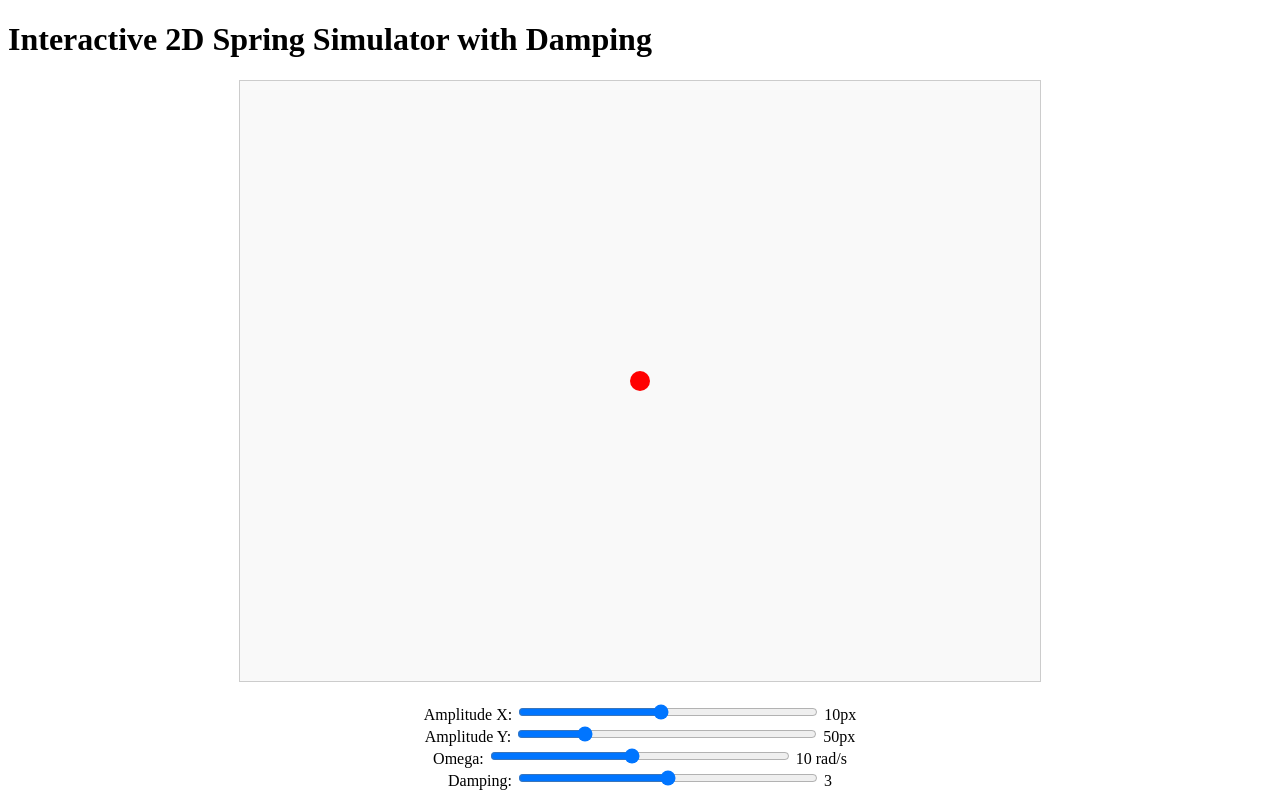
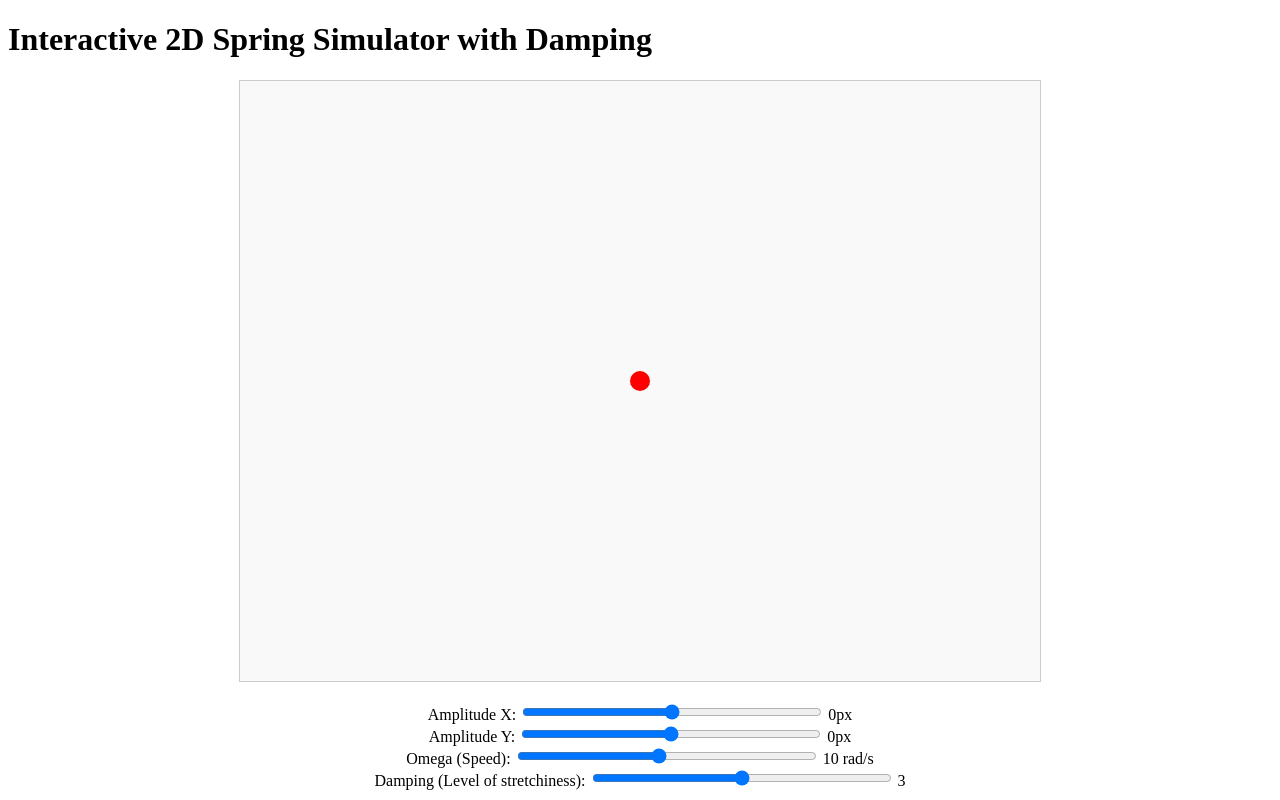
Before and after one commit to kimgh06/balltagu, a SvelteKit app: page / in a window 1280 px wide. Built offline with nearby package versions, Linux system fonts and the light colour scheme.

Commit message:
add comment and edit codes

```diff
--- a/src/routes/+page.svelte
+++ b/src/routes/+page.svelte
@@ -10,10 +10,10 @@
   let context: CanvasRenderingContext2D;
 
   // 초기 변수
-  let amplitudeX = 100; // x축 초기 진폭 (px)
-  let amplitudeY = 50;  // y축 초기 진폭 (px)
+  let amplitudeX = 0; // x축 초기 진폭 (px)
+  let amplitudeY = 0;  // y축 초기 진폭 (px)
   let omega = 10;       // 각진동수 (탄성) (rad/s)
-  let damping = 3;   // 감쇠 계수
+  let damping = 3;   // 값 감쇠 계수
 
   let time = 0;
   let dragging = false;
@@ -110,19 +110,19 @@
   bind:this={canvas}
   width="800"
   height="600"
-  on:mousedown={startDrag}
-  on:mousemove={drag}
-  on:mouseup={endDrag}
-  on:mouseleave={endDrag}
+  on:pointerdown={startDrag}
+  on:pointermove={drag}
+  on:pointerup={endDrag}
+  on:pointerleave={endDrag}
 ></canvas>
 
 <div class="controls">
-  <label>Amplitude X: <input type="range" min="10" max="200" bind:value={amplitudeX} /></label>
-  <span>{Math.floor(amplitudeX * 100) / 1000}px</span><br />
-  <label>Amplitude Y: <input type="range" min="10" max="200" bind:value={amplitudeY} /></label>
+  <label>Amplitude X: <input type="range" min="-500" max="500" bind:value={amplitudeX} /></label>
+  <span>{Math.floor(amplitudeX * 100) / 100}px</span><br />
+  <label>Amplitude Y: <input type="range" min="-500" max="500" bind:value={amplitudeY} /></label>
   <span>{Math.floor(amplitudeY *100) / 100}px</span><br />
-  <label>Omega: <input type="range" min="1" max="20"  bind:value={omega} /></label>
+  <label>Omega (Speed): <input type="range" min="1" max="20" step="0.1" bind:value={omega} /></label>
   <span>{omega} rad/s</span><br />
-  <label>Damping: <input type="range" min="1" max="5" bind:value={damping} /></label>
+  <label>Damping (Level of stretchiness): <input type="range" min="1" max="5" step="0.1" bind:value={damping} /></label>
   <span>{damping}</span>
 </div>
```
